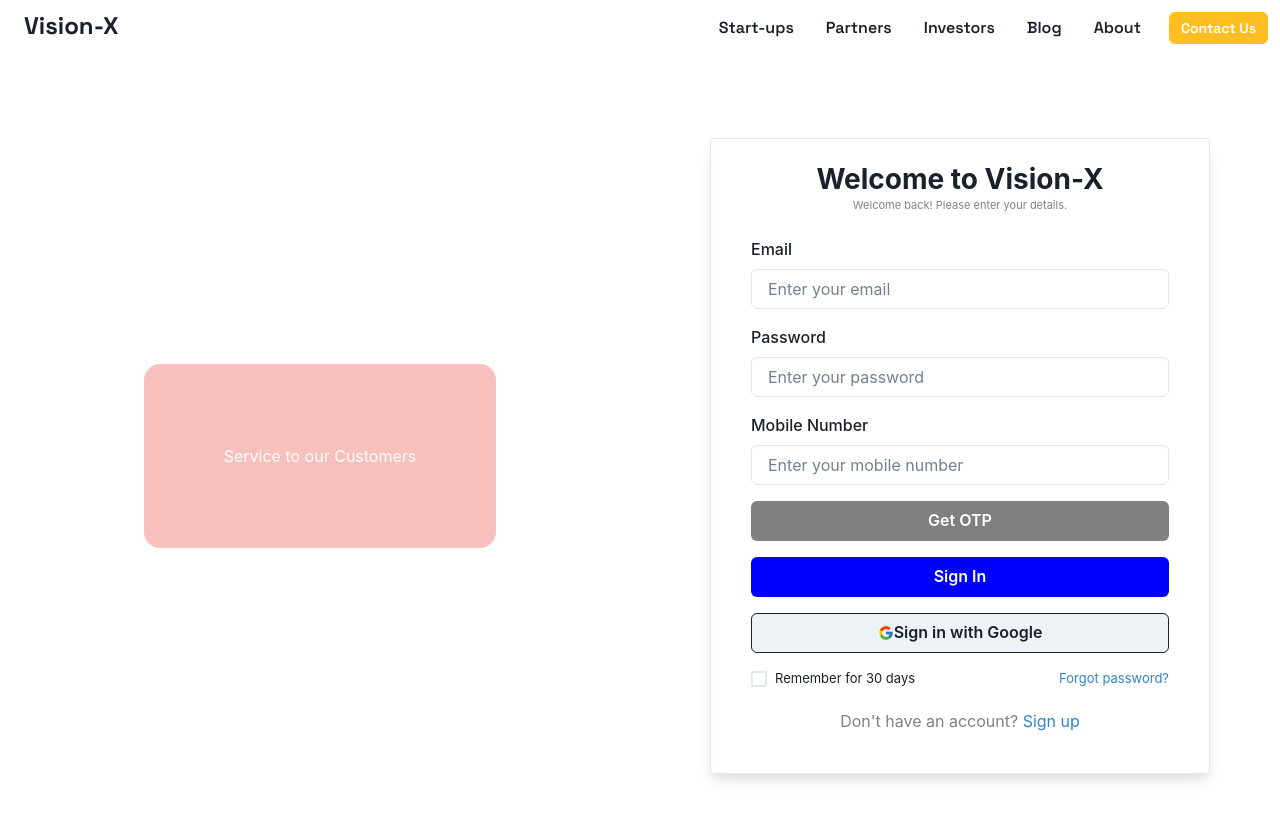
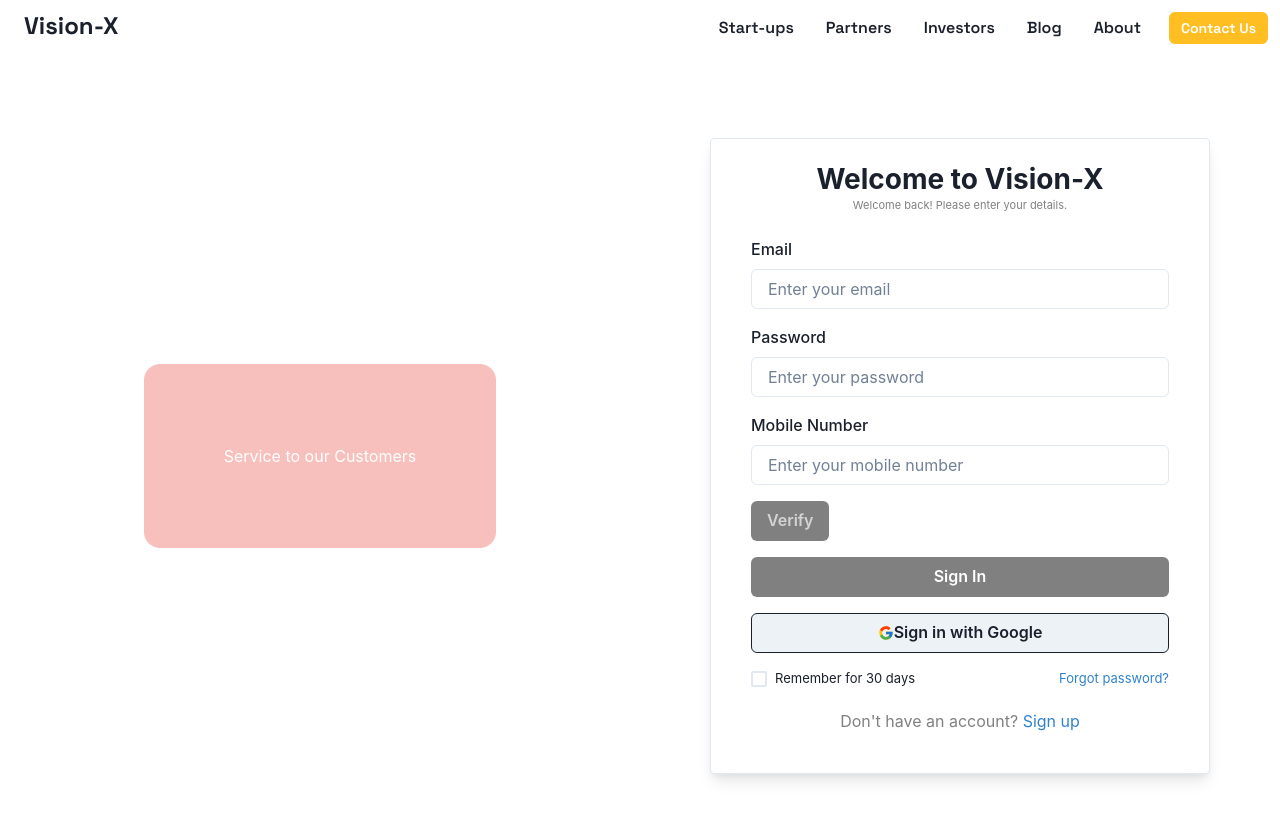
Before and after one commit to aditya-kd/visionx, a React (Create React App) app: page /investors in a window 1280 px wide. Shown: the top 820 px of the page. Built offline with nearby package versions, Linux system fonts and the light colour scheme; no server answers.

Commit message:
otp authentication done

```diff
--- a/src/components/InvestorLogin.jsx
+++ b/src/components/InvestorLogin.jsx
@@ -1,8 +1,7 @@
 import React, { useState } from "react";
-import app from "./firebase-config";
 import { useNavigate } from "react-router-dom";
-// import axios from "axios";
-// import { getAuth, RecaptchaVerifier , signInWithPhoneNumber} from "firebase/auth";
+import app from "./otp-auth/firebase-config"
+import { getAuth, RecaptchaVerifier,signInWithPhoneNumber  } from "firebase/auth";
 import {
   ColorModeProvider,
   CSSReset,
@@ -22,6 +21,10 @@
   AlertTitle,
 } from "@chakra-ui/react";
 import { FcGoogle } from "react-icons/fc";
+
+
+const auth = getAuth(app)
+
 
 const App = () => {
   return (
@@ -90,15 +93,122 @@
 const LoginForm = () => {
   const navigate = useNavigate();
   const [formData, setFormData] = useState({});
-  const [otpButton, setOtpButton] = useState("disabled");
   const [error, setError] = useState(false);
 
+
+  const [verify, setVerify] = useState({
+    verifyButton:false,
+    verifyOtp:false,
+    verification: false
+  })
+
+
+
   const handleChange = (event) => {
+
+
     setFormData({
       ...formData,
       [event.target.name]: event.target.value,
     });
+
+
   };
+
+
+  const handleMobile = (event) => {
+    console.log(event);
+    if(event === 10){
+      setVerify({
+        verifyButton: true
+      })
+    }
+    else{
+      setVerify({
+        verifyButton: false
+      })
+
+    }
+  }
+
+  const handleMobileChange = (event) => {
+
+    setFormData({
+      ...formData,
+      [event.target.name]: event.target.value,
+    });
+
+    handleMobile(event.target.value.length)
+
+
+  }
+
+  //firebase functionality
+
+
+  const onCaptchVerify = () => {
+
+    window.recaptchaVerifier = new RecaptchaVerifier('recaptcha-container', {
+      'size': 'invisible',
+      'callback': (response) => {
+        onSignInSubmit();
+        // reCAPTCHA solved, allow signInWithPhoneNumber.
+        // ...
+      },
+
+    }, auth);
+    }
+
+    const onSignInSubmit = () => {
+      onCaptchVerify()
+
+
+      const phoneNumber = "+91" + formData.mobile;
+      const appVerifier = window.recaptchaVerifier;
+        signInWithPhoneNumber(auth, phoneNumber, appVerifier)
+          .then((confirmationResult) => {
+            // SMS sent. Prompt user to type the code from the message, then sign the
+            // user in with confirmationResult.confirm(code).
+            window.confirmationResult = confirmationResult;
+
+            alert("OTP sent")
+            setVerify({
+              verifyOtp: true
+            })
+            console.log(phoneNumber);
+
+            // ...
+          }).catch((error) => {
+            // Error; SMS not sent
+            // ...
+            console.log(error)
+            console.log(phoneNumber)
+          });
+      }
+
+      const verifyCode = () => {
+        window.confirmationResult.confirm(formData.otp).then((result) => {
+          // User signed in successfully.
+          const user = result.user;
+          console.log(formData.otp);
+          console.log(user);
+          alert("Verification Done")
+          setVerify({
+            verification: true
+          })
+
+          // ...
+        }).catch((error) => {
+          console.log(formData.otp);
+          alert("Invalid Otp")
+          // User couldn't sign in (bad verification code?)
+          // ...
+        });
+
+      }
+
+
+
 
   const handleSubmit = async (e) => {
     e.preventDefault();
@@ -125,6 +235,7 @@
           navigate("/startupdetails");
           console.log(data, "userRegister");
         });
+
       console.log("registered");
     } catch (error) {
       if (error.response.status === 402) {
@@ -134,54 +245,7 @@
     }
   };
 
-  //firebase functionality
 
-  // const setButton = (length) => {
-  //   if(length === 10){
-  //     console.log(length)
-  //     setOtpButton("enabled")
-  //     console.log("function")
-
-  //   }
-  //   else{
-
-  //     setOtpButton("disabled")
-
-  //   }
-
-  // }
-  // const auth = getAuth(app)
-
-  // const onCaptchVerify = () => {
-
-  // window.recaptchaVerifier = new RecaptchaVerifier('recaptcha-container', {
-  //   'size': 'normal',
-  //   'callback': (response) => {
-  //     // reCAPTCHA solved, allow signInWithPhoneNumber.
-  //     // ...
-  //   },
-  //   'expired-callback': () => {
-  //     // Response expired. Ask user to solve reCAPTCHA again.
-  //     // ...
-  //   }
-  // }, auth);
-  // }
-
-  // const signInSubmit = () => {
-
-  //   const phoneNumber = FormData.mobile;
-  //   const appVerifier = window.recaptchaVerifier;
-  //     signInWithPhoneNumber(auth, phoneNumber, appVerifier)
-  //       .then((confirmationResult) => {
-  //         // SMS sent. Prompt user to type the code from the message, then sign the
-  //         // user in with confirmationResult.confirm(code).
-  //         window.confirmationResult = confirmationResult;
-  //         // ...
-  //       }).catch((error) => {
-  //         // Error; SMS not sent
-  //         // ...
-  //       });
-  //   }
 
   return (
     <Box m={6} textAlign="left">
@@ -212,30 +276,62 @@
         <FormControl mt={4}>
           <FormLabel>Mobile Number</FormLabel>
           <Input
-            type="text"
+            type="number"
             name="mobile"
-            onChange={handleChange}
+            onChange={handleMobileChange}
             value={formData.mobile || ''}
             placeholder="Enter your mobile number"
           />
         </FormControl>
         <Button
-          disabled="true"
+
+         backgroundColor={verify.verifyButton === true ? "blue" : "gray"}
+         textColor={verify.verifyButton === true ? "white" : "lightgray"}
+         cursor={verify.verifyButton === true ? "pointer" : "not-allowed"}
+         mt={4}
+         onClick={onSignInSubmit}
+
+        >
+
+
+          Verify
+        </Button>
+
+
+         {verify.verifyOtp === true ? (<><FormControl mt={4}>
+          <FormLabel>OTP:</FormLabel>
+          <Input
+            type="text"
+            name="otp"
+            onChange={handleChange}
+            placeholder="Enter your otp" />
+        </FormControl>
+        <Button
+          backgroundColor="blue"
+          textColor="white"
+          onClick={verifyCode}
+
+          >
+            Verify otp
+          </Button></> ):
+          null }
+
+
+
+
+
+
+
+
+        <Button
           type="submit"
-          backgroundColor={otpButton === "enabled" ? "blue" : "gray"}
+          backgroundColor={ verify.verification === true ? "blue" : "gray"}
+          textColor = {verify.verification === true ? "white" : "lightgray" }
           color={"white"}
           width="full"
           mt={4}
-        >
-          Get OTP
-        </Button>
-
-        <Button
-          type="submit"
-          backgroundColor="blue"
-          color={"white"}
-          width="full"
-          mt={4}
+          onClick={handleSubmit}
+          cursor={verify.verification === true ? "pointer" : "not-allowed"}
         >
           Sign In
         </Button>
@@ -270,6 +366,8 @@
           </Alert>
         </Box>
       )}
+
+     <div id="recaptcha-container"></div>
     </Box>
   );
 };
```
